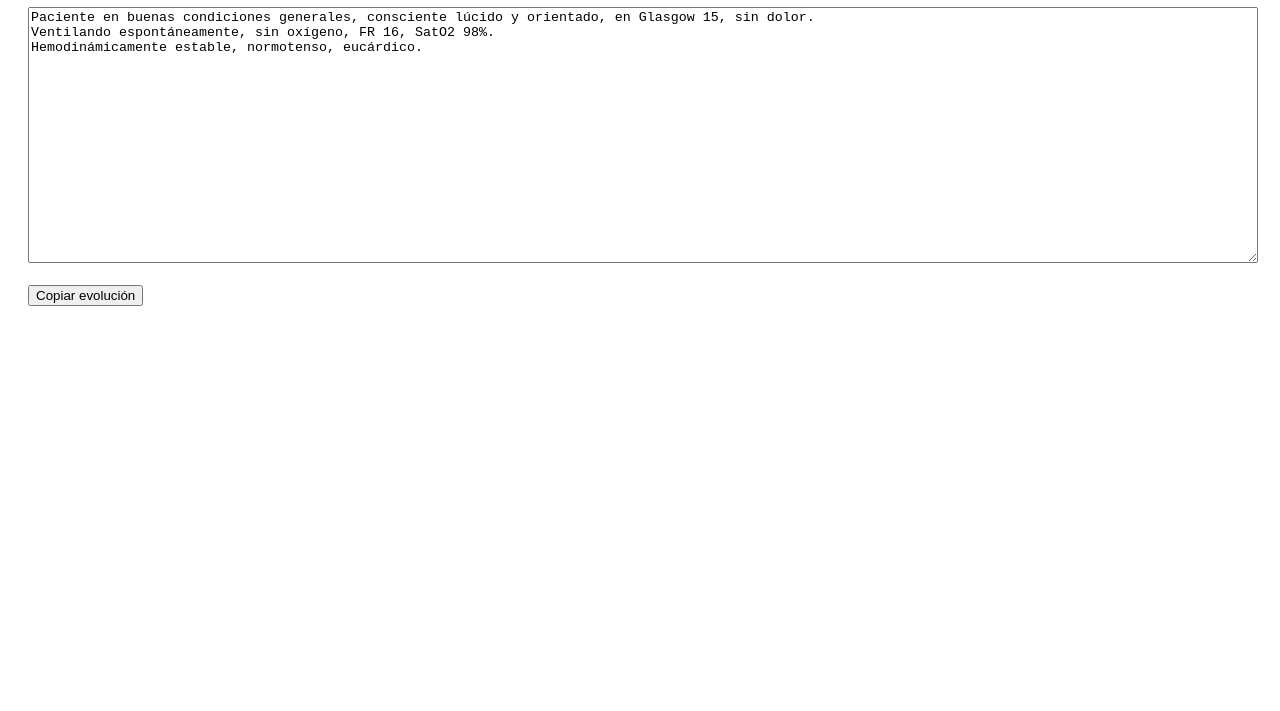
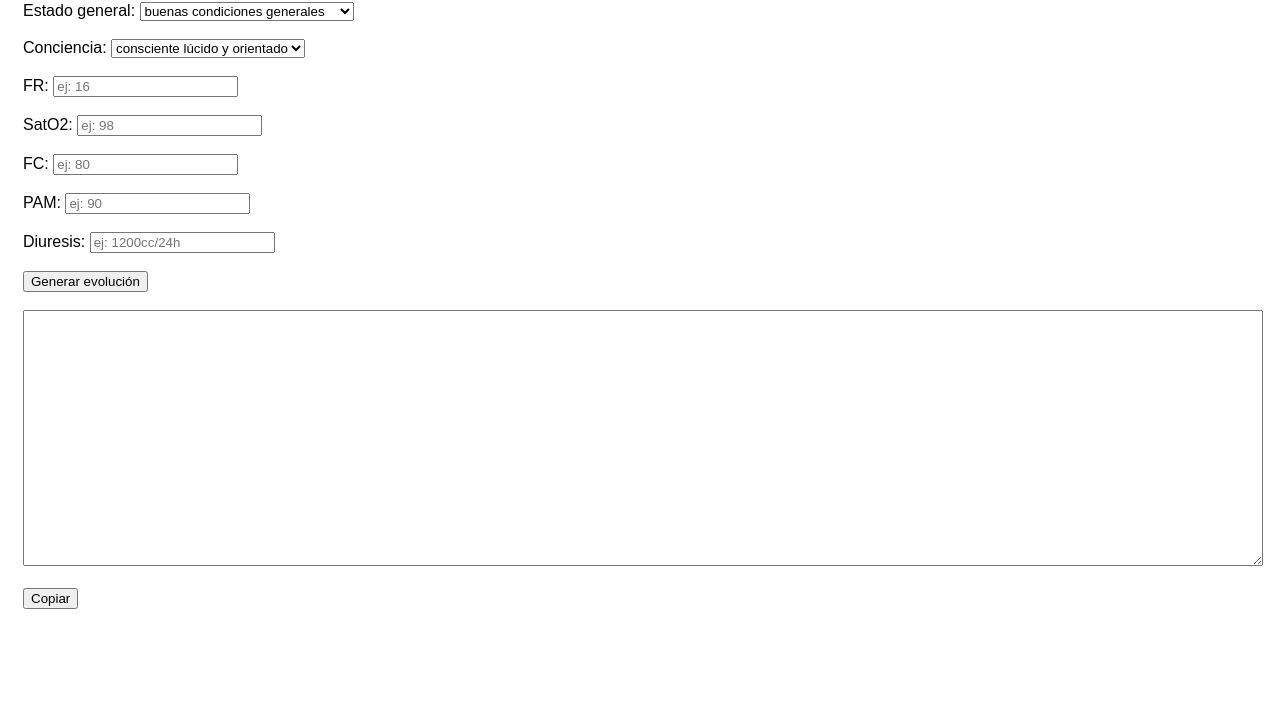
Before and after one commit to rvale003-ui/evolucion-clinica, a plain HTML site: page index.html in a window 1280 px wide. Shown: the part 89-800 px from the top of the page. Drawn offline with Linux system fonts and the light colour scheme.

Commit message:
Update index.html

```diff
--- a/index.html
+++ b/index.html
@@ -1,31 +1,83 @@
 <!DOCTYPE html>
 <html>
 <head>
-  <meta charset="UTF-8">
-  <title>Evolución Clínica</title>
-  <meta name="viewport" content="width=device-width, initial-scale=1.0">
+<meta charset="UTF-8">
+<meta name="viewport" content="width=device-width, initial-scale=1.0">
+<title>Evolución Clínica</title>
 </head>
 
-<body style="font-family: Arial; padding: 20px;">
+<body style="font-family: Arial; padding: 15px;">
 
 <h2>Evolución Clínica</h2>
 
-<textarea id="texto" style="width:100%; height:250px;">
-Paciente en buenas condiciones generales, consciente lúcido y orientado, en Glasgow 15, sin dolor.
-Ventilando espontáneamente, sin oxígeno, FR 16, SatO2 98%.
-Hemodinámicamente estable, normotenso, eucárdico.
-</textarea>
+<label>Estado general:</label>
+<select id="estado">
+<option>buenas condiciones generales</option>
+<option>regulares condiciones generales</option>
+<option>grave</option>
+</select>
 
 <br><br>
 
-<button onclick="copiar()">Copiar evolución</button>
+<label>Conciencia:</label>
+<select id="conciencia">
+<option>consciente lúcido y orientado</option>
+<option>desorientado</option>
+<option>inquieto</option>
+</select>
+
+<br><br>
+
+<label>FR:</label>
+<input id="fr" placeholder="ej: 16">
+
+<br><br>
+
+<label>SatO2:</label>
+<input id="sat" placeholder="ej: 98">
+
+<br><br>
+
+<label>FC:</label>
+<input id="fc" placeholder="ej: 80">
+
+<br><br>
+
+<label>PAM:</label>
+<input id="pam" placeholder="ej: 90">
+
+<br><br>
+
+<label>Diuresis:</label>
+<input id="diuresis" placeholder="ej: 1200cc/24h">
+
+<br><br>
+
+<button onclick="generar()">Generar evolución</button>
+
+<br><br>
+
+<textarea id="resultado" style="width:100%; height:250px;"></textarea>
+
+<br><br>
+
+<button onclick="copiar()">Copiar</button>
 
 <script>
+function generar() {
+  let texto = `Paciente en ${estado.value}, ${conciencia.value}, sin dolor.
+Ventilando espontáneamente, FR ${fr.value}, SatO2 ${sat.value}%.
+Hemodinamia estable, PAM ${pam.value}, FC ${fc.value}.
+Diuresis ${diuresis.value}.`;
+
+  document.getElementById("resultado").value = texto;
+}
+
 function copiar() {
-  const texto = document.getElementById("texto");
-  texto.select();
+  let t = document.getElementById("resultado");
+  t.select();
   document.execCommand("copy");
-  alert("Copiado al portapapeles");
+  alert("Copiado");
 }
 </script>
 
```
